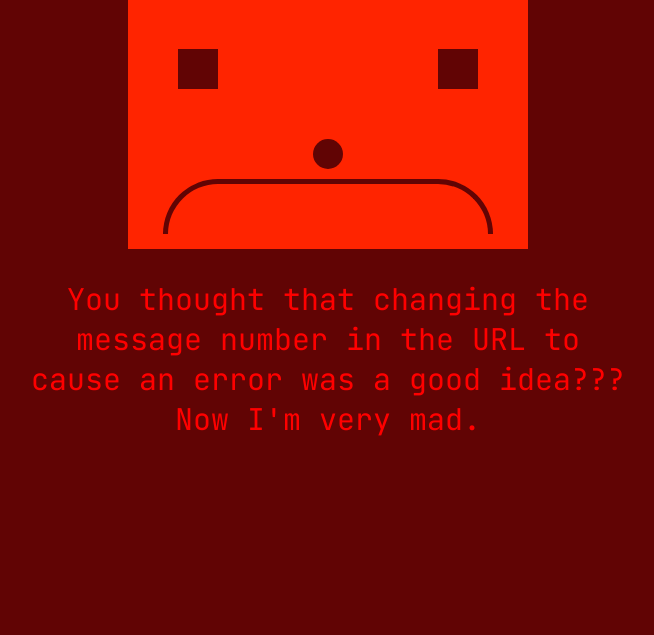
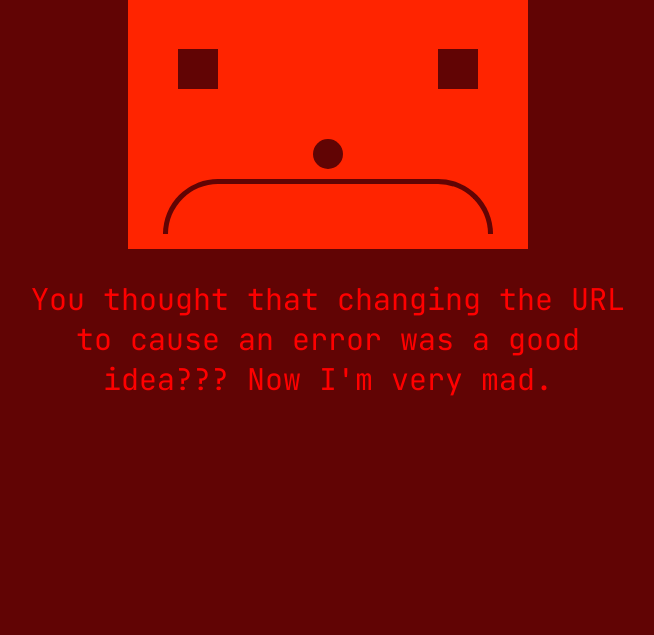
Before and after one commit to jmxjiang/jmxjiangportfolio, a Flask app: template templates/error.html in a window 1280 px wide. Shown: the part 101-736 px from the top of the page, without its empty margins (312-966 px from the left). Run offline with Flask 3, Linux system fonts and the light colour scheme; the template is opened without the code that fills it, so the values that code supplies are empty.

Commit message:
fix: Change text, fix slight bug

```diff
--- a/app.py
+++ b/app.py
@@ -25,7 +25,7 @@ text: list[str] = ['Hello there!', 'Oh, who am I?', 'I am a computer created by
                    'I am not the best at telling information.',
                    'So you should email him.',
                    "Please don't spam emails or else he will get mad.",
-                   'That is all I have to say. ADIOS, I guess (totally nothing at the bottom-left corner).']
+                   'That is all I have to say.', 'ADIOS, I guess (totally nothing at the bottom-left corner).']
 last_idx: int = len(text) - 1
 
 
--- a/static/css/style.css
+++ b/static/css/style.css
@@ -82,7 +82,7 @@ body {
   0% {
     transform: translateX(5px);
   }
-  50% {
+  25% {
     transform: translateX(-5px);
   }
   50% {
--- a/templates/error.html
+++ b/templates/error.html
@@ -10,7 +10,7 @@
       <div class="sad mouth"></div>
     </div>
     <p class="anger">
-      You thought that changing the message number in the URL to cause an error was a good idea??? Now I'm very mad.
+      You thought that changing the URL to cause an error was a good idea??? Now I'm very mad.
     </p>
     <p class="anger mt-100">You need to stop scrolling now.</p>
     <p class="anger mt-100">I am getting mad.</p>
```
